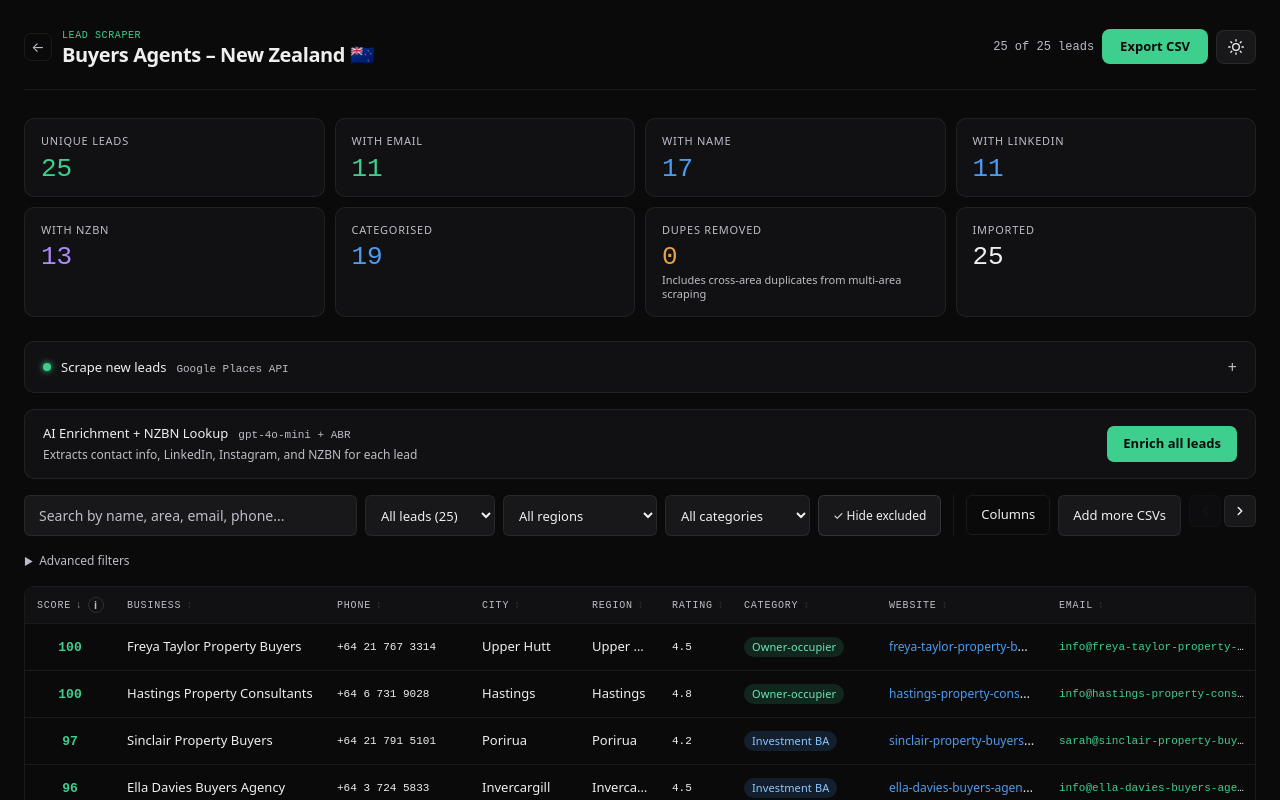
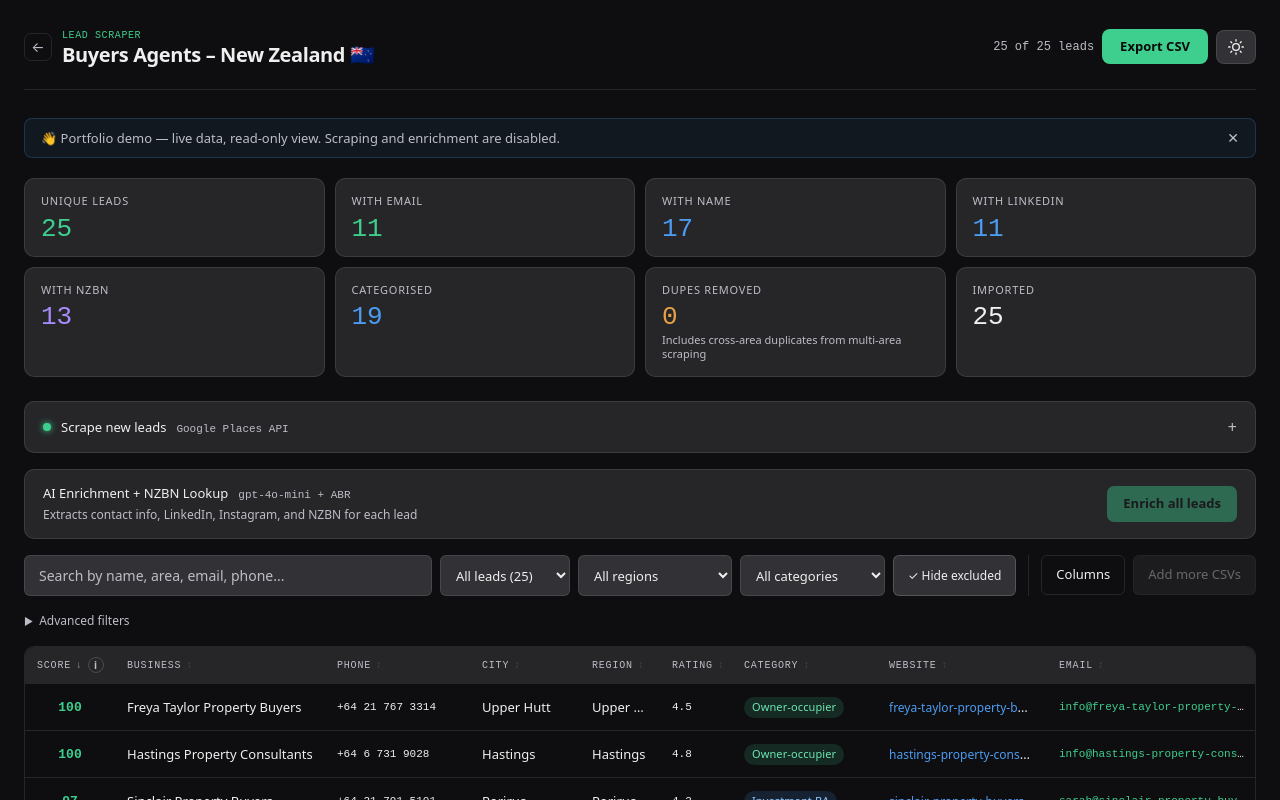
Before and after one commit to markwaldron7string/lead-tool-portfolio, a Next.js app: page /nz in a window 1280 px wide. Shown: the top 800 px of the page. Built offline with nearby package versions, Linux system fonts and the light colour scheme.

Commit message:
Refine demo auth and table drag behavior

```diff
--- a/app/components/DemoDisabled.js
+++ b/app/components/DemoDisabled.js
@@ -1,8 +1,9 @@
 "use client";
 import { useState } from "react";
 
-// Inlined at build time by Next.js — safe to use at module level.
-export const DEMO_MODE = process.env.NEXT_PUBLIC_DEMO_MODE === "true";
+// The portfolio is public/demo by default. Set NEXT_PUBLIC_DEMO_MODE=false
+// only when intentionally testing write/API flows locally.
+export const DEMO_MODE = process.env.NEXT_PUBLIC_DEMO_MODE !== "false";
 
 /**
  * Wraps any button in a non-interactive shell with a styled
--- a/app/globals.css
+++ b/app/globals.css
@@ -4,11 +4,11 @@
   or configure the content paths in your tailwind.config.js instead. */
 
 :root {
-  --bg:        #0a0a0b;
-  --surface:   #111113;
-  --surface2:  #18181b;
-  --border:    rgba(255,255,255,0.07);
-  --border2:   rgba(255,255,255,0.12);
+  --bg:        #0e0e10;
+  --surface:   #262629;
+  --surface2:  #323236;
+  --border:    rgba(255,255,255,0.10);
+  --border2:   rgba(255,255,255,0.17);
   --text:      #efefef;
   --muted:     #bdbdc7;
   --green:     #3ecf8e;
--- a/app/leads-page.js
+++ b/app/leads-page.js
@@ -248,8 +248,8 @@ function SunIcon() {
 
 function MoonIcon() {
   return (
-    <svg width="16" height="16" viewBox="0 0 24 24" fill="none" stroke="currentColor" strokeWidth="1.5" strokeLinecap="round" strokeLinejoin="round">
-      <path d="M21 12.79A9 9 0 1 1 11.21 3 7 7 0 0 0 21 12.79z"/>
+    <svg width="18" height="18" viewBox="0 0 24 24" fill="none" stroke="currentColor" strokeWidth="1.9" strokeLinecap="round" strokeLinejoin="round">
+      <path d="M21.752 15.002A9.718 9.718 0 0 1 18 15.75c-5.385 0-9.75-4.365-9.75-9.75 0-1.33.266-2.597.748-3.752A9.753 9.753 0 0 0 3 11.25C3 16.635 7.365 21 12.75 21a9.753 9.753 0 0 0 9.002-5.998Z"/>
     </svg>
   );
 }
@@ -560,6 +560,15 @@ export default function LeadsPage({
   const [tableCanScrollLeft, setTableCanScrollLeft] = useState(false);
   const [tableCanScrollRight, setTableCanScrollRight] = useState(false);
   const isMobile = useIsMobile();
+  const defaultVisibleColKeys = useMemo(
+    () => new Set(getDefaultCols(regionLabel, businessIdLabel).filter((c) => c.visible).map((c) => c.key)),
+    [regionLabel, businessIdLabel]
+  );
+  const hasAdditionalVisibleCols = useMemo(
+    () => cols.some((col) => col.visible && !defaultVisibleColKeys.has(col.key)),
+    [cols, defaultVisibleColKeys]
+  );
+  const tableScrollControlsEnabled = !isMobile && hasAdditionalVisibleCols && (tableCanScrollLeft || tableCanScrollRight);
   const [bannerDismissed, setBannerDismissed] = useState(false);
 
   useEffect(() => {
@@ -865,12 +874,12 @@ export default function LeadsPage({
     function onUp() {
       if (!tableDragRef.current.active) return;
       tableDragRef.current.active = false;
-      if (theadRef.current) theadRef.current.style.cursor = "grab";
+      if (theadRef.current) theadRef.current.style.cursor = tableScrollControlsEnabled ? "grab" : "default";
     }
     document.addEventListener("mousemove", onMove);
     document.addEventListener("mouseup", onUp);
     return () => { document.removeEventListener("mousemove", onMove); document.removeEventListener("mouseup", onUp); };
-  }, []);
+  }, [tableScrollControlsEnabled]);
 
   // ── Deep research ─────────────────────────────────────────────────────────
 
@@ -1336,55 +1345,6 @@ export default function LeadsPage({
               )}
               <input ref={fileInputRef} type="file" accept=".csv" multiple disabled={DEMO_MODE || bulkRunning} style={{ display: "none" }} onChange={(e) => handleFiles(e.target.files)} />
 
-              {/* Table scroll arrows — appear when table overflows horizontally */}
-              {!isMobile && (tableCanScrollLeft || tableCanScrollRight) && (
-                <div style={{ display: "flex", gap: 3, flexShrink: 0, marginLeft: "auto" }}>
-                  <button
-                    onClick={() => scrollTableBy(-320)}
-                    disabled={!tableCanScrollLeft}
-                    aria-label="Scroll table left"
-                    style={{
-                      width: 32, height: 32,
-                      background: "var(--surface2)",
-                      border: "1px solid var(--border)",
-                      borderRadius: 6,
-                      color: tableCanScrollLeft ? "var(--text)" : "var(--border2)",
-                      cursor: tableCanScrollLeft ? "pointer" : "default",
-                      display: "flex", alignItems: "center", justifyContent: "center",
-                      opacity: tableCanScrollLeft ? 1 : 0.3,
-                      flexShrink: 0, transition: "opacity 0.15s",
-                    }}
-                    onMouseOver={(e) => { if (tableCanScrollLeft) e.currentTarget.style.borderColor = "var(--border2)"; }}
-                    onMouseOut={(e) => { e.currentTarget.style.borderColor = "var(--border)"; }}
-                  >
-                    <svg width="14" height="14" viewBox="0 0 24 24" fill="none" stroke="currentColor" strokeWidth="2.5" strokeLinecap="round" strokeLinejoin="round">
-                      <polyline points="15 18 9 12 15 6"/>
-                    </svg>
-                  </button>
-                  <button
-                    onClick={() => scrollTableBy(320)}
-                    disabled={!tableCanScrollRight}
-                    aria-label="Scroll table right"
-                    style={{
-                      width: 32, height: 32,
-                      background: "var(--surface2)",
-                      border: "1px solid var(--border)",
-                      borderRadius: 6,
-                      color: tableCanScrollRight ? "var(--text)" : "var(--border2)",
-                      cursor: tableCanScrollRight ? "pointer" : "default",
-                      display: "flex", alignItems: "center", justifyContent: "center",
-                      opacity: tableCanScrollRight ? 1 : 0.3,
-                      flexShrink: 0, transition: "opacity 0.15s",
-                    }}
-                    onMouseOver={(e) => { if (tableCanScrollRight) e.currentTarget.style.borderColor = "var(--border2)"; }}
-                    onMouseOut={(e) => { e.currentTarget.style.borderColor = "var(--border)"; }}
-                  >
-                    <svg width="14" height="14" viewBox="0 0 24 24" fill="none" stroke="currentColor" strokeWidth="2.5" strokeLinecap="round" strokeLinejoin="round">
-                      <polyline points="9 18 15 12 9 6"/>
-                    </svg>
-                  </button>
-                </div>
-              )}
             </div>
 
             {/* Advanced filters */}
@@ -1438,6 +1398,24 @@ export default function LeadsPage({
               </div>
             )}
 
+            {/* Table scroll arrows — bare arrows, right-aligned above table */}
+            {tableScrollControlsEnabled && (
+              <div style={{ display: "flex", justifyContent: "flex-end", alignItems: "center", gap: 10, marginBottom: 5 }}>
+                {tableCanScrollLeft && (
+                  <svg onClick={() => scrollTableBy(-320)} width="16" height="16" viewBox="0 0 24 24" fill="none" stroke="currentColor" strokeWidth="2.5" strokeLinecap="round" strokeLinejoin="round"
+                    style={{ cursor: "pointer", color: "var(--muted)", display: "block" }} aria-label="Scroll table left">
+                    <polyline points="15 18 9 12 15 6"/>
+                  </svg>
+                )}
+                {tableCanScrollRight && (
+                  <svg onClick={() => scrollTableBy(320)} width="16" height="16" viewBox="0 0 24 24" fill="none" stroke="currentColor" strokeWidth="2.5" strokeLinecap="round" strokeLinejoin="round"
+                    style={{ cursor: "pointer", color: "var(--muted)", display: "block" }} aria-label="Scroll table right">
+                    <polyline points="9 18 15 12 9 6"/>
+                  </svg>
+                )}
+              </div>
+            )}
+
             {/* Table */}
             <div ref={leadsTableRef} style={{ border: "1px solid var(--border)", borderRadius: 10, overflow: "hidden", overflowX: "auto", WebkitOverflowScrolling: "touch" }}>
               <table data-cy="leads-table" style={{ tableLayout: "fixed", minWidth: isMobile ? 400 : visibleCols.reduce((s, c) => s + c.width, 0) + 60 }}>
@@ -1447,8 +1425,9 @@ export default function LeadsPage({
                 </colgroup>
                 <thead
                   ref={theadRef}
-                  style={{ cursor: "grab", userSelect: "none" }}
+                  style={{ cursor: tableScrollControlsEnabled ? "grab" : "default", userSelect: "none" }}
                   onMouseDown={(e) => {
+                    if (!tableScrollControlsEnabled) return;
                     if (e.target.closest(".resize-handle")) return;
                     const el = leadsTableRef.current;
                     if (!el) return;
@@ -1457,7 +1436,7 @@ export default function LeadsPage({
                 >
                   <tr>
                     {visibleCols.map((col) => (
-                      <th key={col.key} onClick={() => handleSort(col.key)} style={{ cursor: "inherit", userSelect: "none", position: "relative", overflow: "visible" }}>
+                      <th key={col.key} onClick={() => handleSort(col.key)} style={{ cursor: tableScrollControlsEnabled ? "inherit" : "pointer", userSelect: "none", position: "relative", overflow: "visible" }}>
                         <div style={{ display: "flex", alignItems: "center", gap: 5 }}>
                           {col.label}
                           {sortCol === col.key ? <span style={{ opacity: 0.7 }}>{sortDir === 1 ? "↑" : "↓"}</span> : <span style={{ opacity: 0.2 }}>↕</span>}
--- a/app/login/page.js
+++ b/app/login/page.js
@@ -202,7 +202,7 @@ function LoginForm() {
 
 // useSearchParams must be wrapped in Suspense in Next.js App Router
 export default function LoginPage() {
-  if (process.env.NEXT_PUBLIC_DEMO_MODE === 'true') {
+  if (process.env.NEXT_PUBLIC_DEMO_MODE !== 'false') {
     redirect('/');
   }
   return (
--- a/app/page.js
+++ b/app/page.js
@@ -21,8 +21,8 @@ function SunIcon() {
 
 function MoonIcon() {
   return (
-    <svg width="16" height="16" viewBox="0 0 24 24" fill="none" stroke="currentColor" strokeWidth="1.5" strokeLinecap="round" strokeLinejoin="round">
-      <path d="M21 12.79A9 9 0 1 1 11.21 3 7 7 0 0 0 21 12.79z"/>
+    <svg width="18" height="18" viewBox="0 0 24 24" fill="none" stroke="currentColor" strokeWidth="1.9" strokeLinecap="round" strokeLinejoin="round">
+      <path d="M21.752 15.002A9.718 9.718 0 0 1 18 15.75c-5.385 0-9.75-4.365-9.75-9.75 0-1.33.266-2.597.748-3.752A9.753 9.753 0 0 0 3 11.25C3 16.635 7.365 21 12.75 21a9.753 9.753 0 0 0 9.002-5.998Z"/>
     </svg>
   );
 }
--- a/proxy.js
+++ b/proxy.js
@@ -1,48 +1,7 @@
 import { NextResponse } from 'next/server';
 
-const COOKIE_NAME = 'lead_scraper_auth';
-
-async function hashPassword(password) {
-  const encoder = new TextEncoder();
-  const data = encoder.encode(password);
-  const hashBuffer = await crypto.subtle.digest('SHA-256', data);
-  const hashArray = Array.from(new Uint8Array(hashBuffer));
-  return hashArray.map(b => b.toString(16).padStart(2, '0')).join('');
-}
-
 export async function proxy(request) {
-  // Demo mode: skip all auth checks entirely
-  if (process.env.NEXT_PUBLIC_DEMO_MODE === 'true') {
-    return NextResponse.next();
-  }
-
-  const { pathname } = request.nextUrl;
-
-  // Never protect these paths
-  if (
-    pathname.startsWith('/login') ||
-    pathname.startsWith('/api/auth') ||
-    pathname.startsWith('/_next/static') ||
-    pathname.startsWith('/_next/image') ||
-    pathname === '/favicon.ico'
-  ) {
-    return NextResponse.next();
-  }
-
-  const sitePassword = process.env.SITE_PASSWORD;
-  const cookie = request.cookies.get(COOKIE_NAME);
-
-  if (sitePassword && cookie?.value) {
-    const expectedHash = await hashPassword(sitePassword);
-    if (cookie.value === expectedHash) {
-      return NextResponse.next();
-    }
-  }
-
-  // Not authenticated — redirect to /login, carry the destination
-  const loginUrl = new URL('/login', request.url);
-  loginUrl.searchParams.set('from', pathname);
-  return NextResponse.redirect(loginUrl);
+  return NextResponse.next();
 }
 
 export const config = {
```
Also changed, not shown: 1 other file (tests, documents, lock files or other folders).
